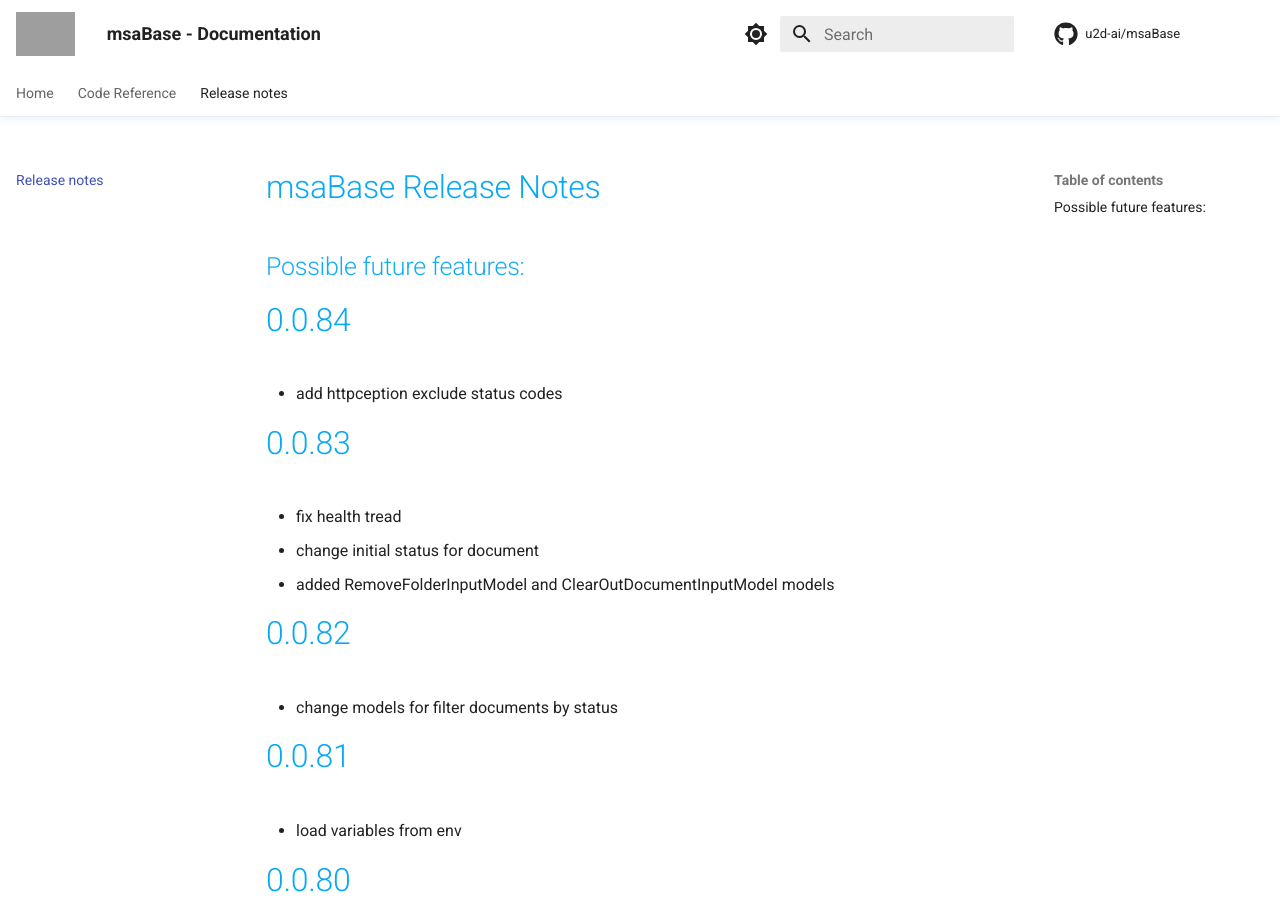
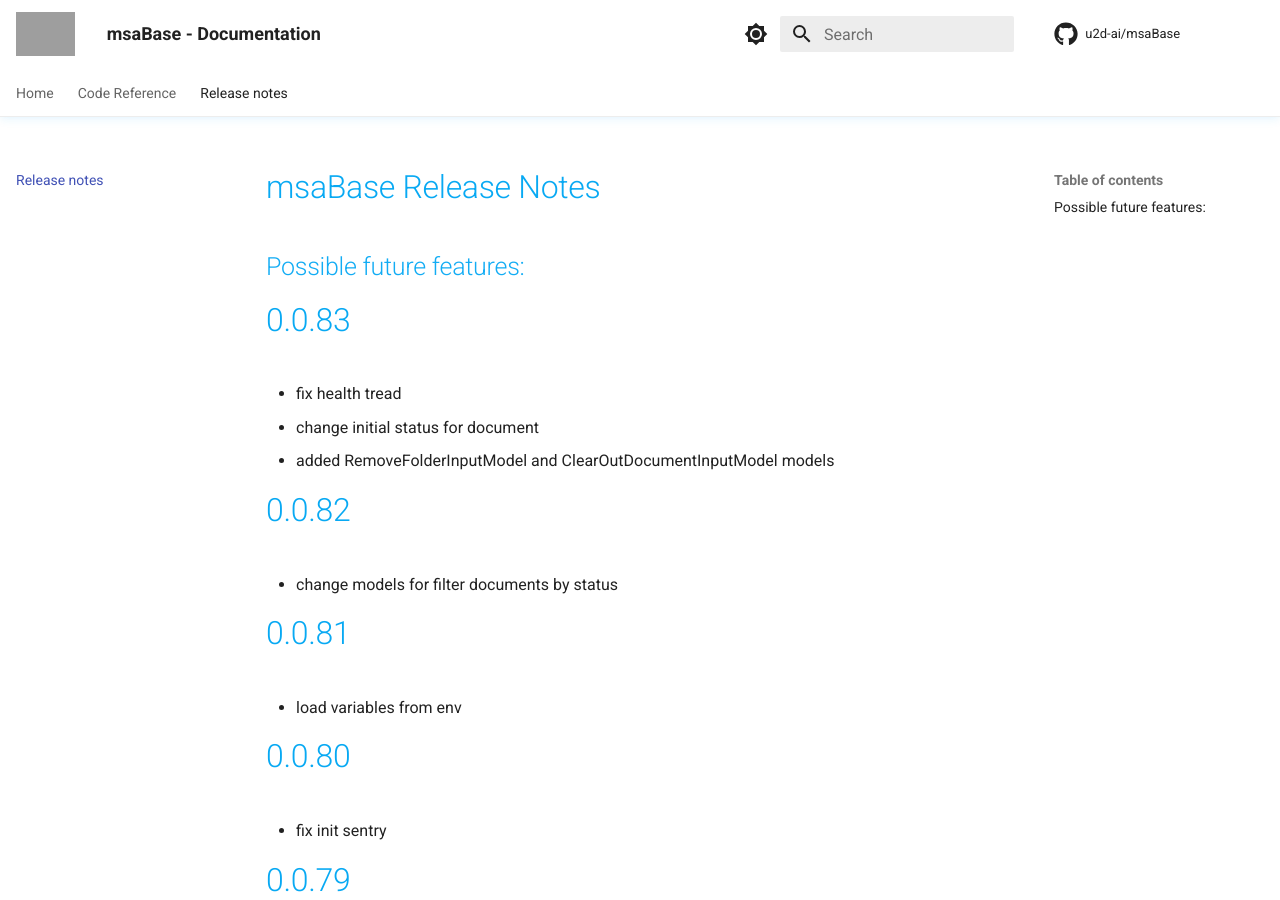
Before and after one commit to u2d-ai/msaBase, an MkDocs documentation site: the page built from docs/release-notes.md, in a window 1280 px wide and 900 px high. Built offline with MkDocs 1.6.1 and Material for MkDocs 9.7.7, drawn with Linux system fonts in a browser that asks for light colours; comment, search, counter and statistics services are not loaded; grey boxes are pictures that could not be loaded.

```diff
--- a/docs/release-notes.md
+++ b/docs/release-notes.md
@@ -1,9 +1,5 @@
 # msaBase Release Notes
 ## Possible future features:
-
-# 0.0.84
-
-- add httpception exclude status codes
 
 # 0.0.83
 
```
Also changed, not shown: 1 other file.
